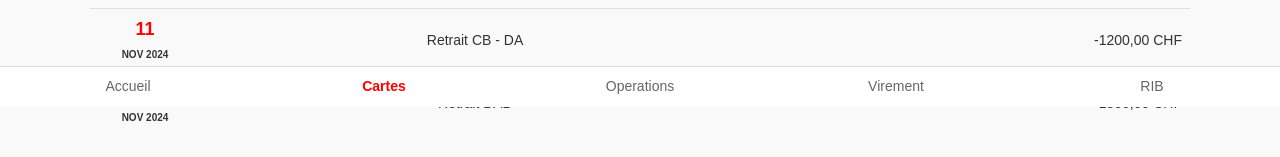
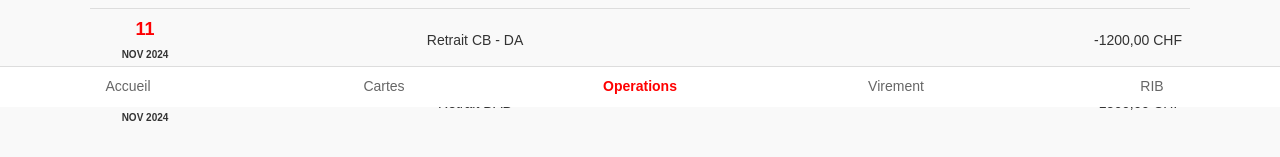
Before and after one commit to Antiquite25/ubs, a plain HTML site: page users/operation.html in a window 1280 px wide. Shown: the part 693-850 px from the top of the page. Drawn offline with nearby package versions, Linux system fonts and the light colour scheme; a script that the page names is missing.

Commit message:
Update operation.html

```diff
--- a/users/operation.html
+++ b/users/operation.html
@@ -347,8 +347,8 @@ body {
 <!-- Menu de navigation fixe -->
 <div class="menu">
       <a href="index.html" >Accueil</a>
-    <a href="cartes.html" class="active" >Cartes</a>
-    <a href="operation.html">Operations</a>
+    <a href="cartes.html"  >Cartes</a>
+    <a href="operation.html"  class="active">Operations</a>
 	<a href="virement.html" >Virement</a>
     <a href="releve.html">RIB</a>
 
```
